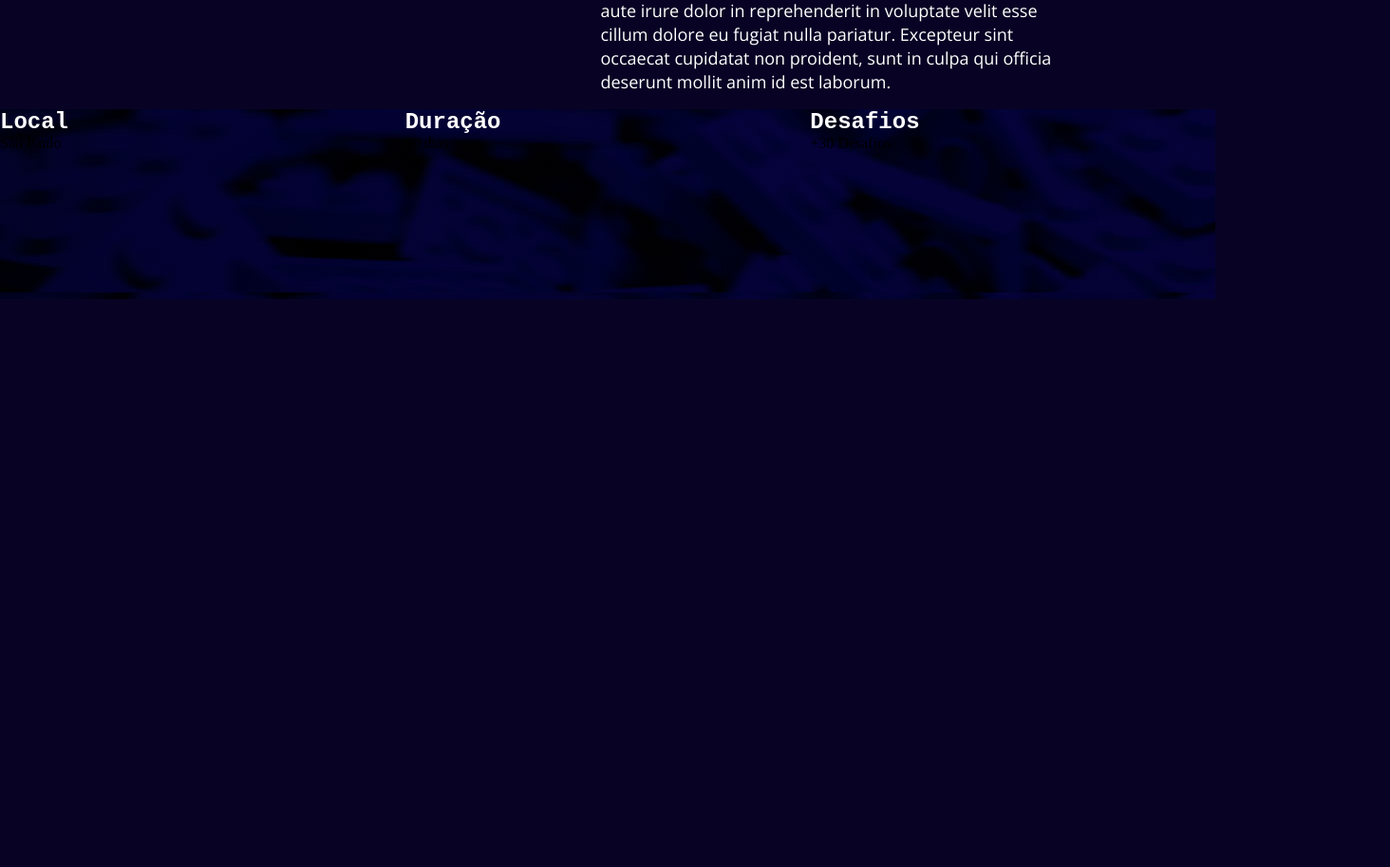
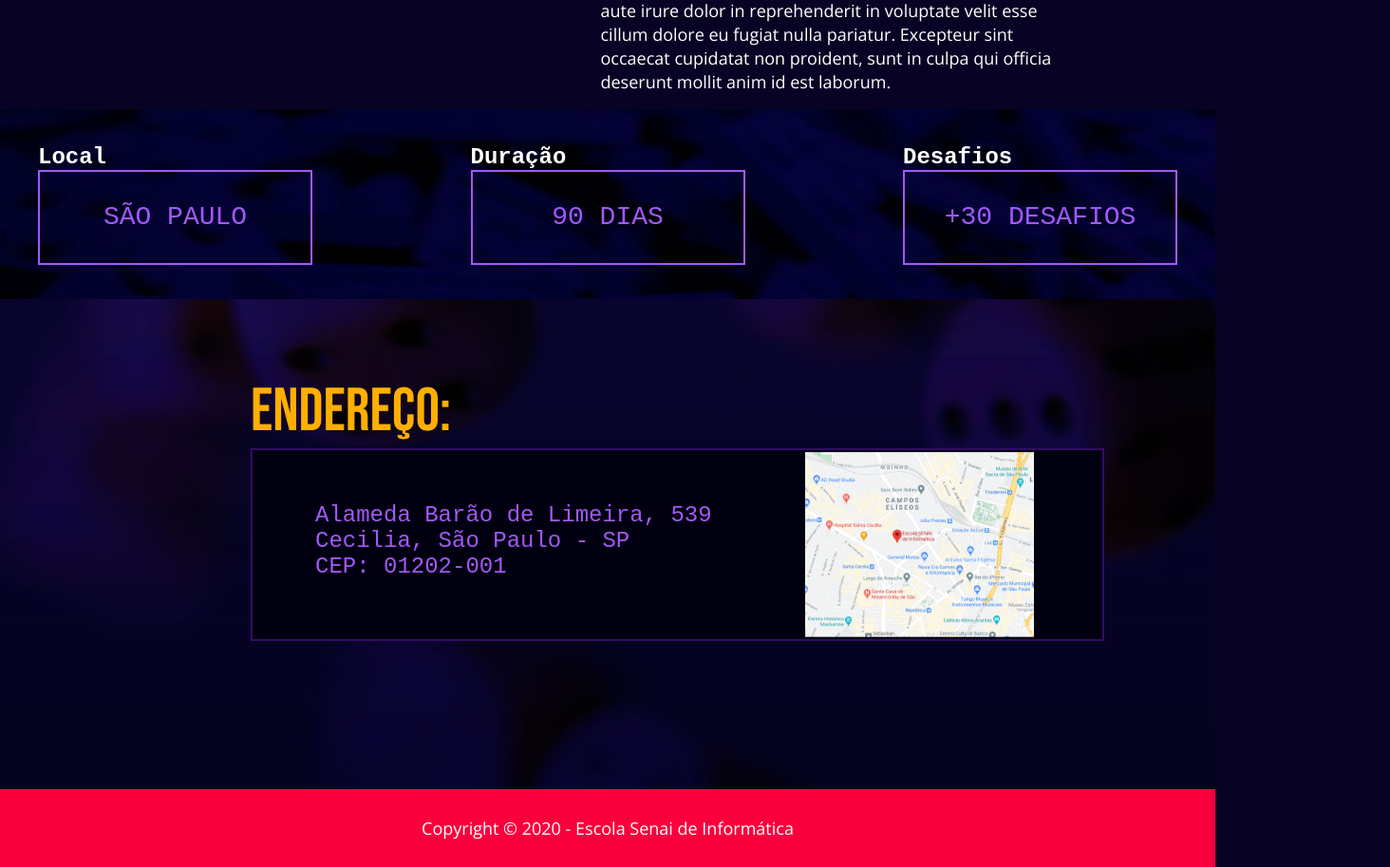
Before and after one commit to MarceloAC04/Landing-Page, a plain HTML site: page index.html in a window 1280 px wide. Shown: the part 1485-2398 px from the top of the page at 95% size, 1464 px wide, since content can reach past the window. Before the commit the page ends 1800 px from the top, so only its background shows below. Drawn offline with Linux system fonts and the light colour scheme.

Commit message:
Finalizado o projeto landing page

```diff
--- a/css/style.css
+++ b/css/style.css
@@ -176,15 +176,21 @@ main .sobre article p{
     line-height: 25px;
 }
 
-/* genérica = div */
+/* genérica =  section*/
 
 main .genérica {
     height: 200px;
     background-image: url(../assets/Images/imagem-fundo-info\ 1.png);
+    background-repeat: no-repeat;
+    background-size: cover;
+
+    display: flex;
+    align-items: center;
 }
 
 main .genérica-flex {
     display: flex;
+    justify-content: space-between;
 
 }
 
@@ -192,5 +198,95 @@ main .genérica article h4 {
     color: white;
     font-family: 'Courier New', Courier, monospace;
     font-size: 24px;
+    font-style: bold;
 
 }
+
+
+main .genérica article p {
+    display: flex;
+    justify-content: center;
+    align-items: center;
+
+    color: #A259F7;
+    font-family: 'Courier New', Courier, monospace;
+    font-size: 28px;
+    font-style: bold;
+    text-transform: uppercase;
+
+    border: 2px solid #A259F7;
+    width: 289px;
+    height: 100px;
+
+}
+
+/* footer */
+
+/* .endereço = section footer */
+
+footer {
+    background-image: url(../assets/Images/imagem-fundo-ranking\ 2.png);
+    background-repeat: no-repeat;
+    background-size: cover;
+    height: 598px;
+
+    display: flex;
+    flex-direction: column;
+    justify-content: space-between;
+
+}
+
+footer .endereço {
+    margin-top: 81px;
+    margin-left: 264px;
+}
+
+footer .endereço h5 {
+    color: #FFAF00;
+    font-size: 64px;
+    font-family: "Bebas neue";
+    font-weight: 400;
+    line-height: 76px;
+    text-transform: uppercase;
+}
+
+footer .endereço .borda {
+    position: relative;
+    border: 2px solid #340B65;
+    background-color: #010010;
+    width: 899px;
+    height: 203px;
+
+}
+
+footer .endereço .borda p {
+    color: #A259F7;
+    font-family: 'Courier New', Courier, monospace;
+    font-size: 24px;
+    font-weight: 400;
+    line-height: 27px;
+    margin-top: 55px;
+    margin-left: 66px;
+
+}
+
+footer .endereço #mapa {
+    position: absolute;
+    top: 2px;
+    left: 65%;
+    height: 195px;
+}
+
+footer .rodapé {
+    display: flex;
+    justify-content: center;
+    align-items: center;
+    background-color: #F9003D;
+    height: 82px;
+}
+
+footer .rodapé p {
+    color: white;
+    font-family: "Open sans";
+    font-size: 18px;
+}
--- a/index.html
+++ b/index.html
@@ -47,30 +47,50 @@
             </article>
         </section>
 
-        <section class="genérica genérica-flex">
-            <article class="layout-grid">
+        <section class="genérica ">
+            <div class="layout-grid genérica-flex">
+
+                <article>
                     <h4>Local</h4>
                     <p>São Paulo</p>
                 </article>
 
-            <article class="layout-grid">
+                <article>
                     <h4>Duração</h4>
                     <p>90 dias</p>
                 </article>
 
-            <article class="layout-grid">
+                <article>
                     <h4>Desafios</h4>
                     <p>+30 Desafios</p>
                 </article>
 
-
+            </div>
         </section>
 
 
     </main>
 
 
-    <footer></footer>
+    <footer>
+        <section class="endereço layout-grid">
+            <h5>Endereço:</h5>
+
+            <div class="borda">
+                <p>Alameda Barão de Limeira, 539 <br>
+                   Cecilia, São Paulo - SP <br>
+                   CEP: 01202-001
+                </p>
+
+                <img src="../Landing-Page/assets/Images/image 1.png" alt="localizaçao da escola no google maps" id="mapa">
+            </div>
+
+        </section>
+
+        <div class="rodapé ">
+            <p>Copyright © 2020 - Escola Senai de Informática</p>
+        </div>
+    </footer>
 
 </body>
 </html>
```
Lines whose indentation alone changed are shown as unchanged.
